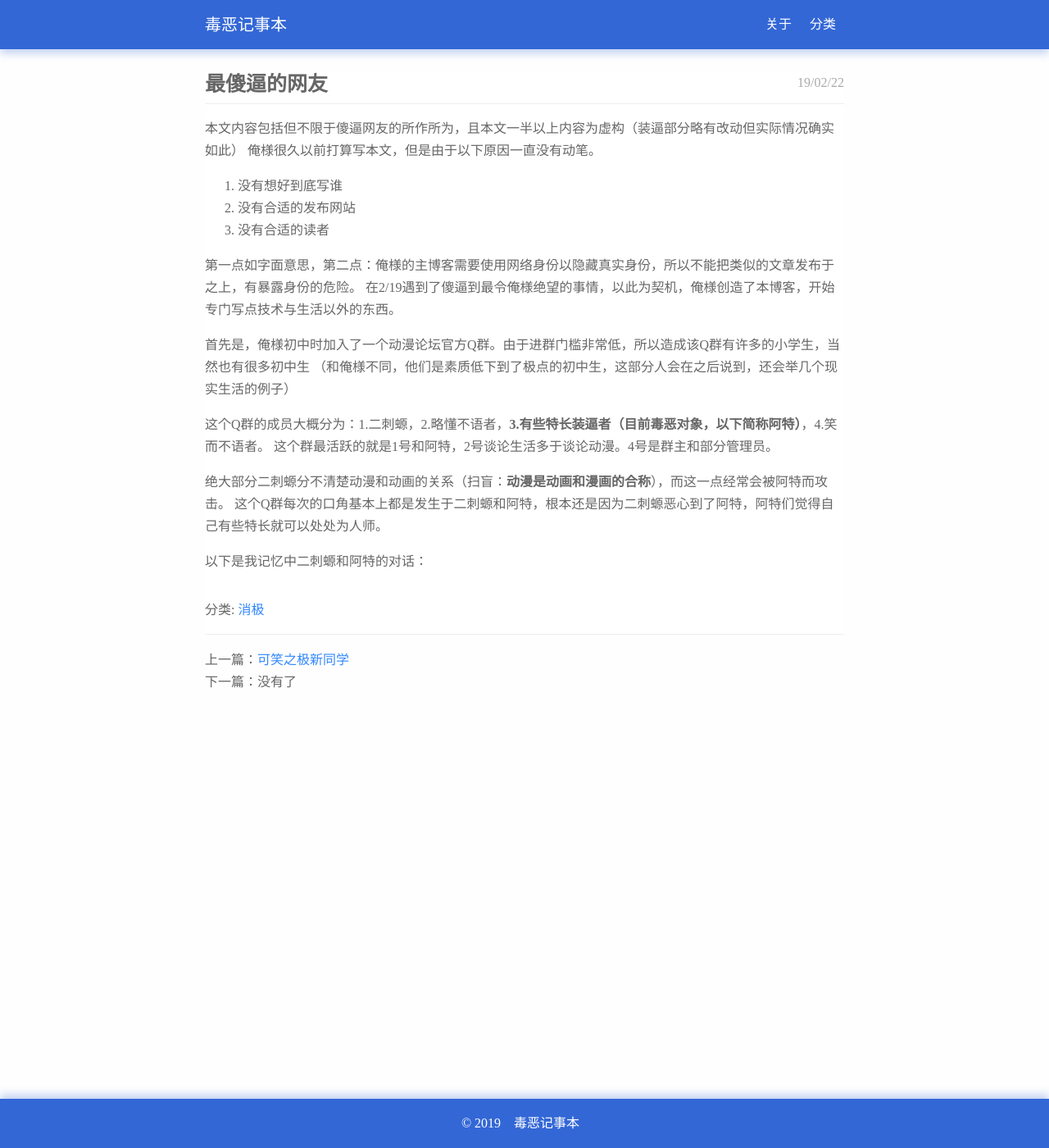
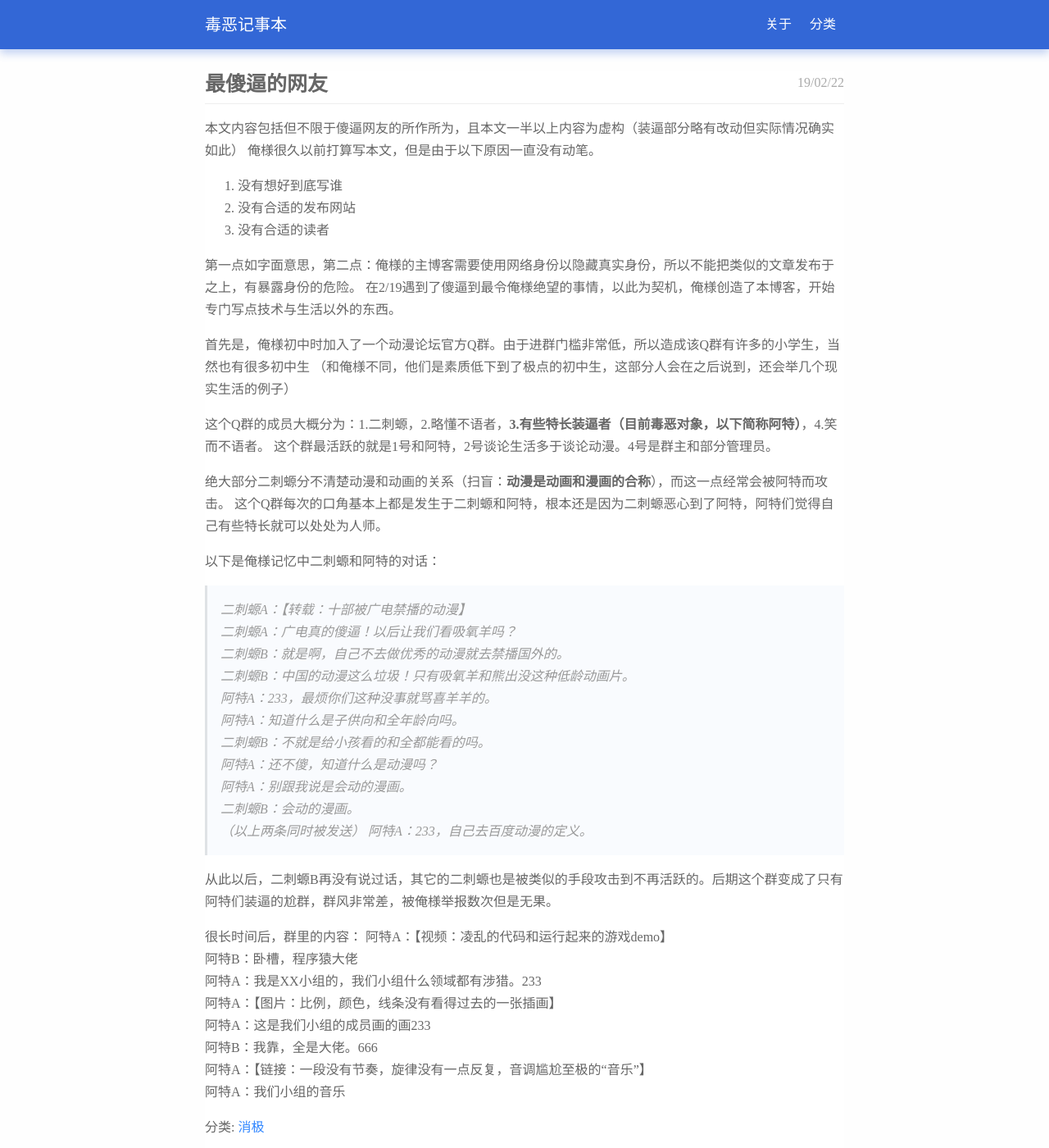
Before and after one commit to telechoc/telechoc.github.io, a Jekyll site: the page built from _posts/2019-02-22-the-most-sb-netfrie.md, in a window 1280 px wide and 1400 px high. Shown: the whole window at 82% size. Built offline with Jekyll 4.4.1, drawn with Linux system fonts in a browser that asks for light colours.

Commit message:
Update 2019-02-22-the-most-sb-netfrie.md

```diff
--- a/_posts/2019-02-22-the-most-sb-netfrie.md
+++ b/_posts/2019-02-22-the-most-sb-netfrie.md
@@ -23,5 +23,28 @@ category: 消极
 绝大部分二刺螈分不清楚动漫和动画的关系（扫盲：**动漫是动画和漫画的合称**），而这一点经常会被阿特而攻击。
 这个Q群每次的口角基本上都是发生于二刺螈和阿特，根本还是因为二刺螈恶心到了阿特，阿特们觉得自己有些特长就可以处处为人师。
 
-以下是我记忆中二刺螈和阿特的对话：
->
+以下是俺様记忆中二刺螈和阿特的对话：
+> 二刺螈A：【转载：十部被广电禁播的动漫】
+二刺螈A：广电真的傻逼！以后让我们看吸氧羊吗？
+二刺螈B：就是啊，自己不去做优秀的动漫就去禁播国外的。
+二刺螈B：中国的动漫这么垃圾！只有吸氧羊和熊出没这种低龄动画片。
+阿特A：233，最烦你们这种没事就骂喜羊羊的。
+阿特A：知道什么是子供向和全年龄向吗。
+二刺螈B：不就是给小孩看的和全都能看的吗。
+阿特A：还不傻，知道什么是动漫吗？
+阿特A：别跟我说是会动的漫画。
+二刺螈B：会动的漫画。
+（以上两条同时被发送）
+阿特A：233，自己去百度动漫的定义。
+
+从此以后，二刺螈B再没有说过话，其它的二刺螈也是被类似的手段攻击到不再活跃的。后期这个群变成了只有阿特们装逼的尬群，群风非常差，被俺様举报数次但是无果。
+
+很长时间后，群里的内容：
+阿特A：【视频：凌乱的代码和运行起来的游戏demo】
+阿特B：卧槽，程序猿大佬
+阿特A：我是XX小组的，我们小组什么领域都有涉猎。233
+阿特A：【图片：比例，颜色，线条没有看得过去的一张插画】
+阿特A：这是我们小组的成员画的画233
+阿特B：我靠，全是大佬。666
+阿特A：【链接：一段没有节奏，旋律没有一点反复，音调尴尬至极的“音乐”】
+阿特A：我们小组的音乐
```
